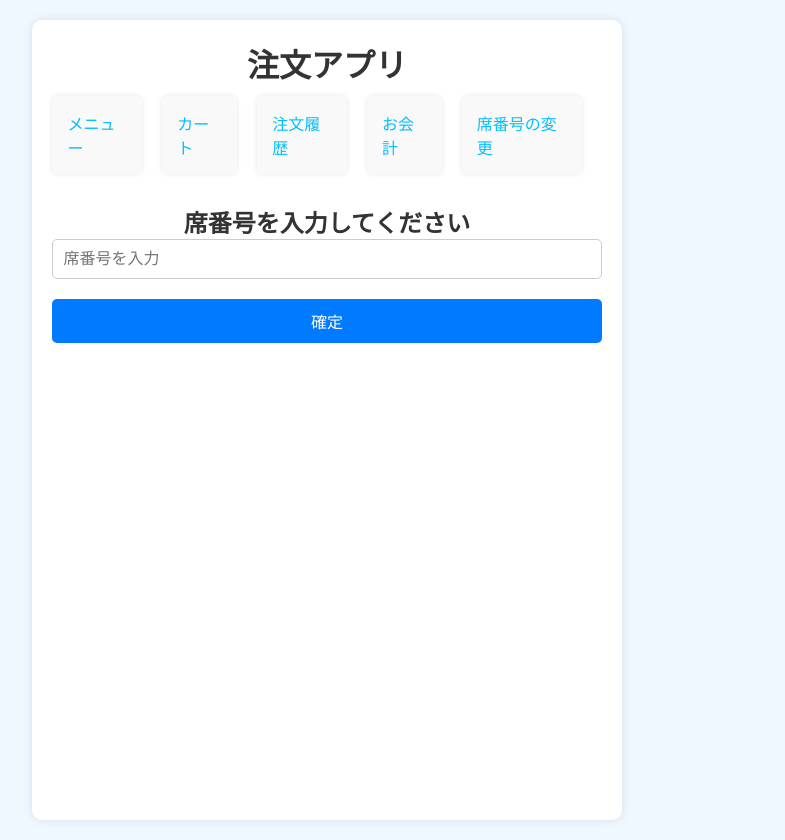
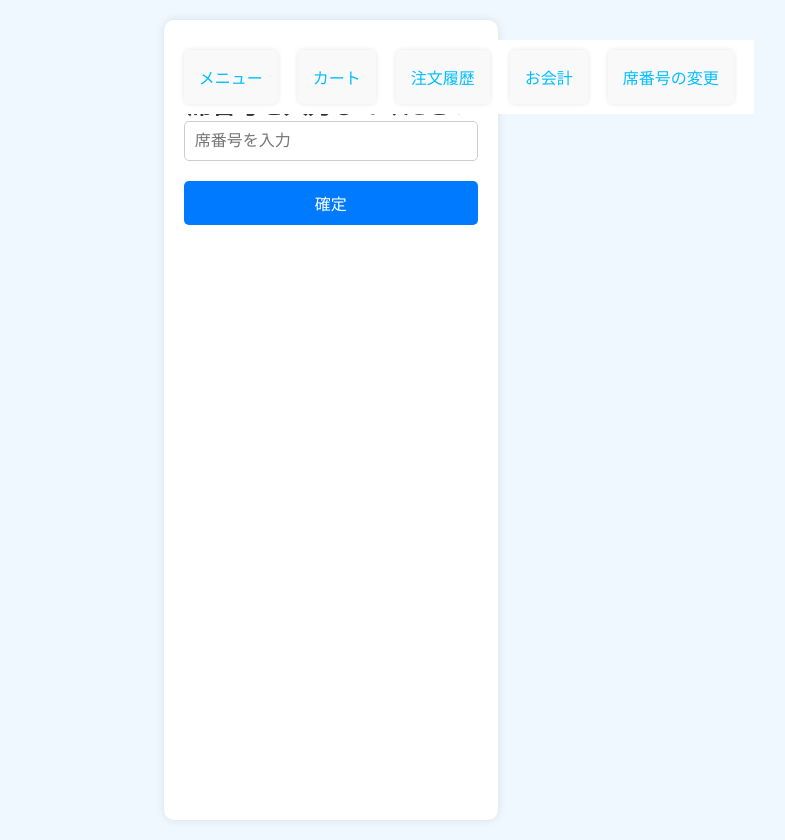
Before and after one commit to ryota-nakazawa/order-app-project, a React (Create React App) app in the folder frontend/: page /history in a window 1280 px wide. Shown: the whole page, without its empty margins (313-1098 px from the left). Built offline with nearby package versions, Linux system fonts and the light colour scheme; no server answers.

Commit message:
注文履歴の照準での表示とナビゲーションの固定

```diff
--- a/frontend/src/App.css
+++ b/frontend/src/App.css
@@ -146,7 +146,7 @@ h3.total-price {
 }
 
 nav {
-  position: relative;
+  position: fixed;
   background-color: #ffffff;
 }
 
@@ -170,7 +170,7 @@ nav {
   display: flex;
   list-style-type: none;
   padding: 0;
-  margin-bottom: 20px;
+  margin-bottom: 0;
 }
 
 .nav-links li {
--- a/frontend/src/components/OrderHistoryPage.js
+++ b/frontend/src/components/OrderHistoryPage.js
@@ -29,7 +29,20 @@ const OrderHistoryPage = ({ seatId, sessionId }) => {
       acc[key].push(order);
       return acc;
     }, {});
-    setGroupedOrders(grouped);
+
+    // キーを数値の昇順にソートする
+    const sortedKeys = Object.keys(grouped).sort((a, b) => {
+      const seatIdA = parseInt(a.split('-')[0], 10);
+      const seatIdB = parseInt(b.split('-')[0], 10);
+      return seatIdA - seatIdB;
+    });
+
+    const sortedGroupedOrders = {};
+    sortedKeys.forEach(key => {
+      sortedGroupedOrders[key] = grouped[key];
+    });
+
+    setGroupedOrders(sortedGroupedOrders);
   };
 
   const calculateTotalPrice = (orders) => {
@@ -75,10 +88,6 @@ const OrderHistoryPage = ({ seatId, sessionId }) => {
     fetchOrderHistory(new Date(), true);
   };
 
-  const handleShowSelectedDate = () => {
-    fetchOrderHistory(selectedDate, false);
-  };
-
   return (
     <div className="App">
       <h1>注文履歴</h1>
@@ -91,8 +100,6 @@ const OrderHistoryPage = ({ seatId, sessionId }) => {
             onChange={(date) => setSelectedDate(date)}
             dateFormat="yyyy/MM/dd"
           />
-          {/* <button onClick={handleShowSelectedDate}>選択した日付の売上を表示</button>
-          <p></p> */}
           <button onClick={handleShowAll}>全期間の売上を表示</button>
         </div>
         <p>-------------------------------------------------------------------------</p>
```
